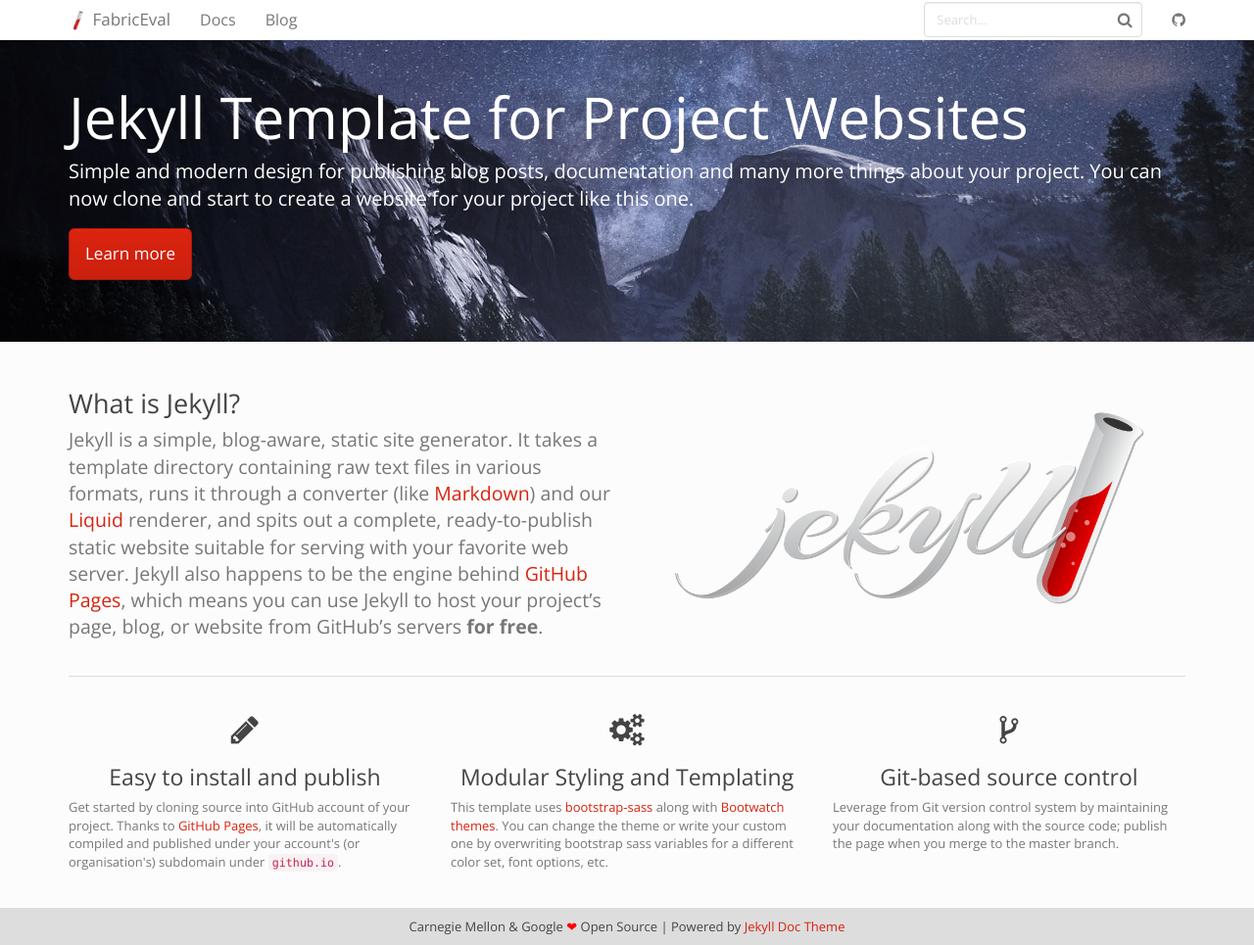
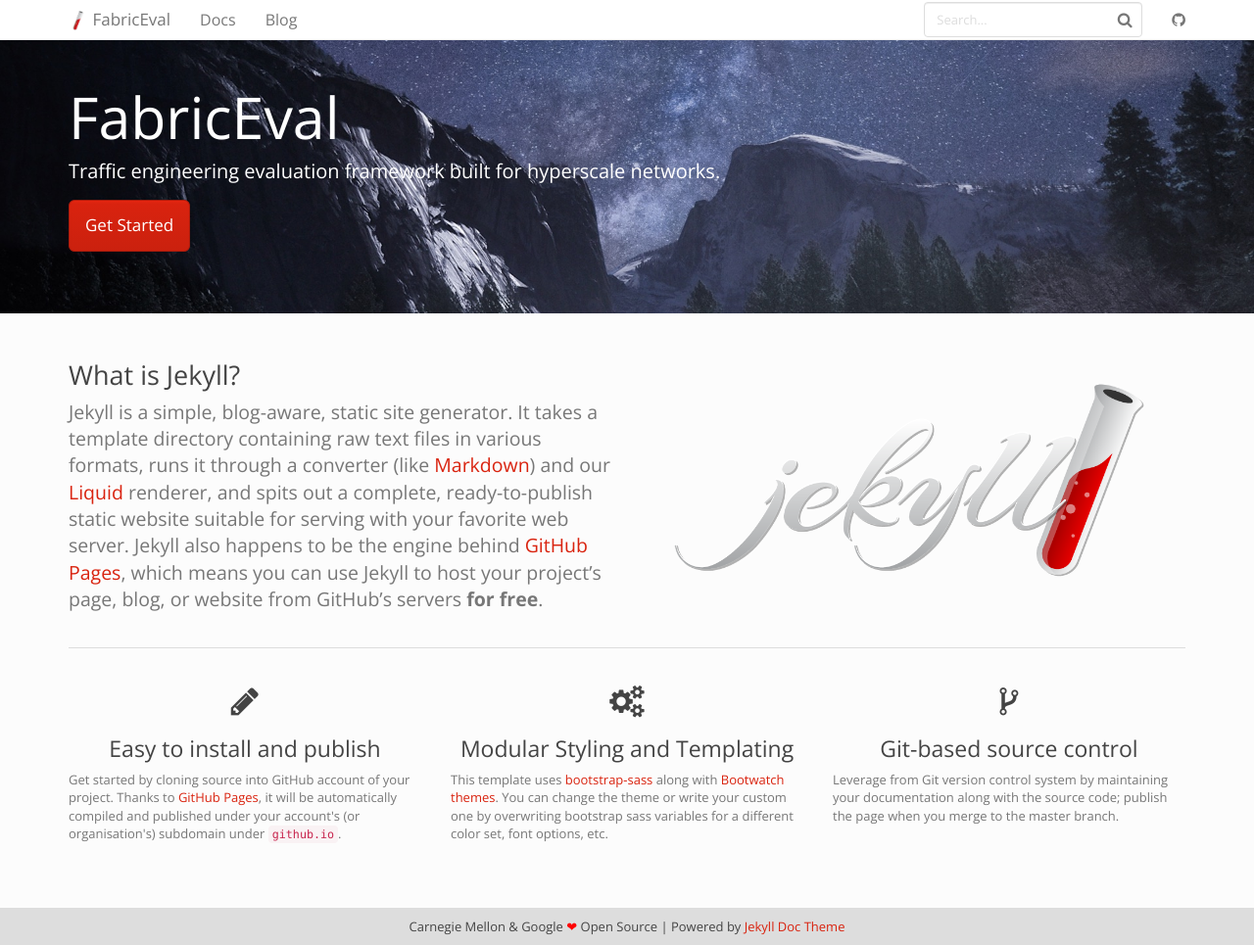
Before and after one commit to shuoshuc/FabricEval, a Jekyll site: the page built from docs/index.html, in a window 1280 px wide and 965 px high. Shown: the whole window at 98% size. Built offline with Jekyll 4.4.1, drawn with Linux system fonts in a browser that asks for light colours.

Commit message:
Update banner.

```diff
--- a/docs/index.html
+++ b/docs/index.html
@@ -4,10 +4,9 @@ layout: default
 
 <div class="header-container jumbotron">
     <div class="container">
-        <h1>Jekyll Template for Project Websites</h1>
-        <p>Simple and modern design for publishing blog posts, documentation and many more things about your project.
-          You can now clone and start to create a website for your project like this one.</p>
-        <p><a class="btn btn-primary btn-lg" href="{{ "/docs/home/" | relative_url }}" role="button">Learn more</a></p>
+        <h1>FabricEval</h1>
+        <p>Traffic engineering evaluation framework built for hyperscale networks.</p>
+        <p><a class="btn btn-primary btn-lg" href="{{ "/docs/home/" | relative_url }}" role="button">Get Started</a></p>
     </div>
 </div>
 
```
